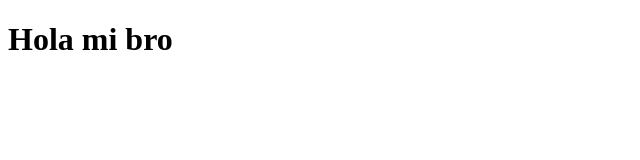
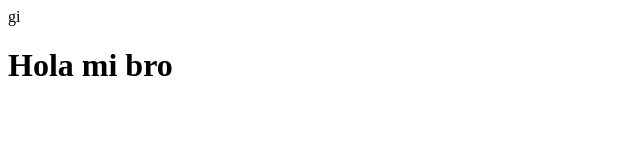
Before and after one commit to BPcatorce/mi-primer-repositorio, a plain HTML site: page index.html in a window 1280 px wide. Shown: the whole page, without its empty margins (0-640 px from the left). Drawn offline with Linux system fonts and the light colour scheme.

Commit message:
subi a la nueva rama

```diff
--- a/index.html
+++ b/index.html
@@ -5,7 +5,7 @@
     <meta name="viewport" content="width=device-width, initial-scale=1.0">
     <title>REPOSITORIO 1</title>
 </head>
-<body>
+<body>gi
     <h1>Hola mi bro</h1>
 </body>
 </html>
```
Also changed, not shown: css/estilos.css (added).
